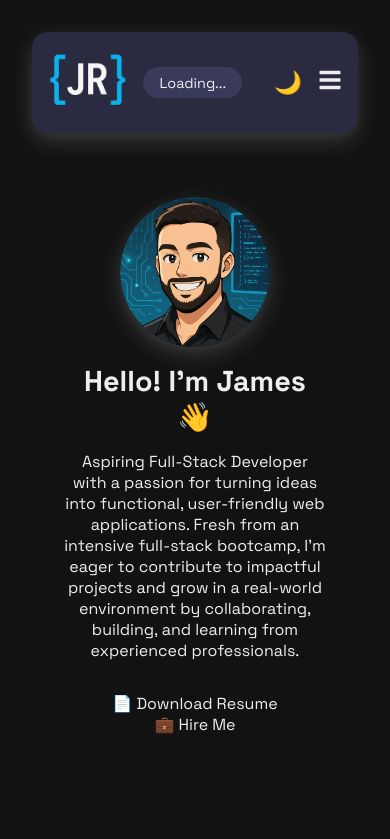
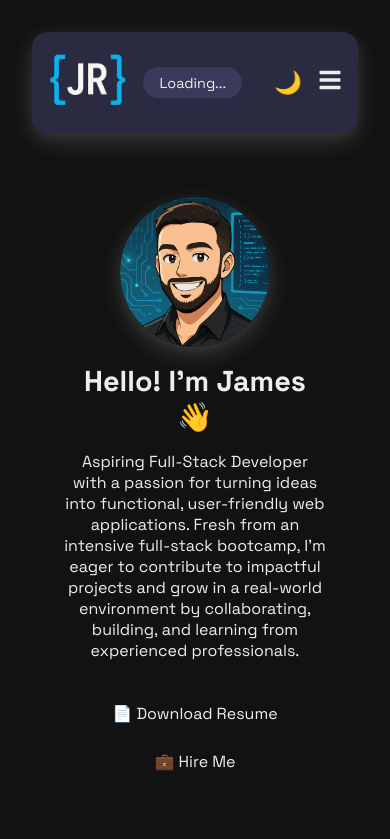
Before and after one commit to semajssor/my-portfolio, a React (Vite) app: page / in a window 390 px wide. Shown: the top 839 px of the page. Built offline with nearby package versions, Linux system fonts and the light colour scheme; no server answers.

Commit message:
modified the mobile display for the about section

```diff
--- a/src/components/About/About.css
+++ b/src/components/About/About.css
@@ -29,19 +29,38 @@
 
 .about-buttons {
    margin-top: 2rem;
+   display: flex;
+   flex-direction: row;
+   justify-content: center;
+   flex-wrap: wrap;
+   gap: 0.5rem;
 }
 
 .about-buttons .btn {
    padding: 0.6rem 1.2rem;
    border: none;
-   margin: 0.5rem;
    cursor: pointer;
    border-radius: 8px;
    text-decoration: none;
    transition: background 0.3s ease;
+   min-width: 200px;
+   text-align: center;
 }
 
 .about-buttons .btn.primary {
    background-color: var(--primary-color);
    color: white;
 }
+
+/* Mobile-first responsive tweak */
+@media (max-width: 480px) {
+   .about-buttons {
+      flex-direction: column;
+      align-items: center;
+   }
+
+   .about-buttons .btn {
+      width: 100%;
+      max-width: 300px;
+   }
+}
--- a/src/components/About/About.jsx
+++ b/src/components/About/About.jsx
@@ -28,10 +28,10 @@ function About() {
 						target="_blank"
 						rel="noopener noreferrer"
 						className="btn">
-						📄 Download Resume
+						📄  Download Resume
 					</a>
 					<a href="mailto:jamesrossmail@duck.com" className="btn">
-						💼 Hire Me
+						💼  Hire Me
 					</a>
 				</motion.div>
 			</motion.div>
--- a/src/components/Projects/Projects.css
+++ b/src/components/Projects/Projects.css
@@ -1,5 +1,5 @@
 .projects-section {
-   padding: 4rem 2rem;
+   padding: 3rem 2rem;
    background-color: var(--bg-color);
 }
 
```
